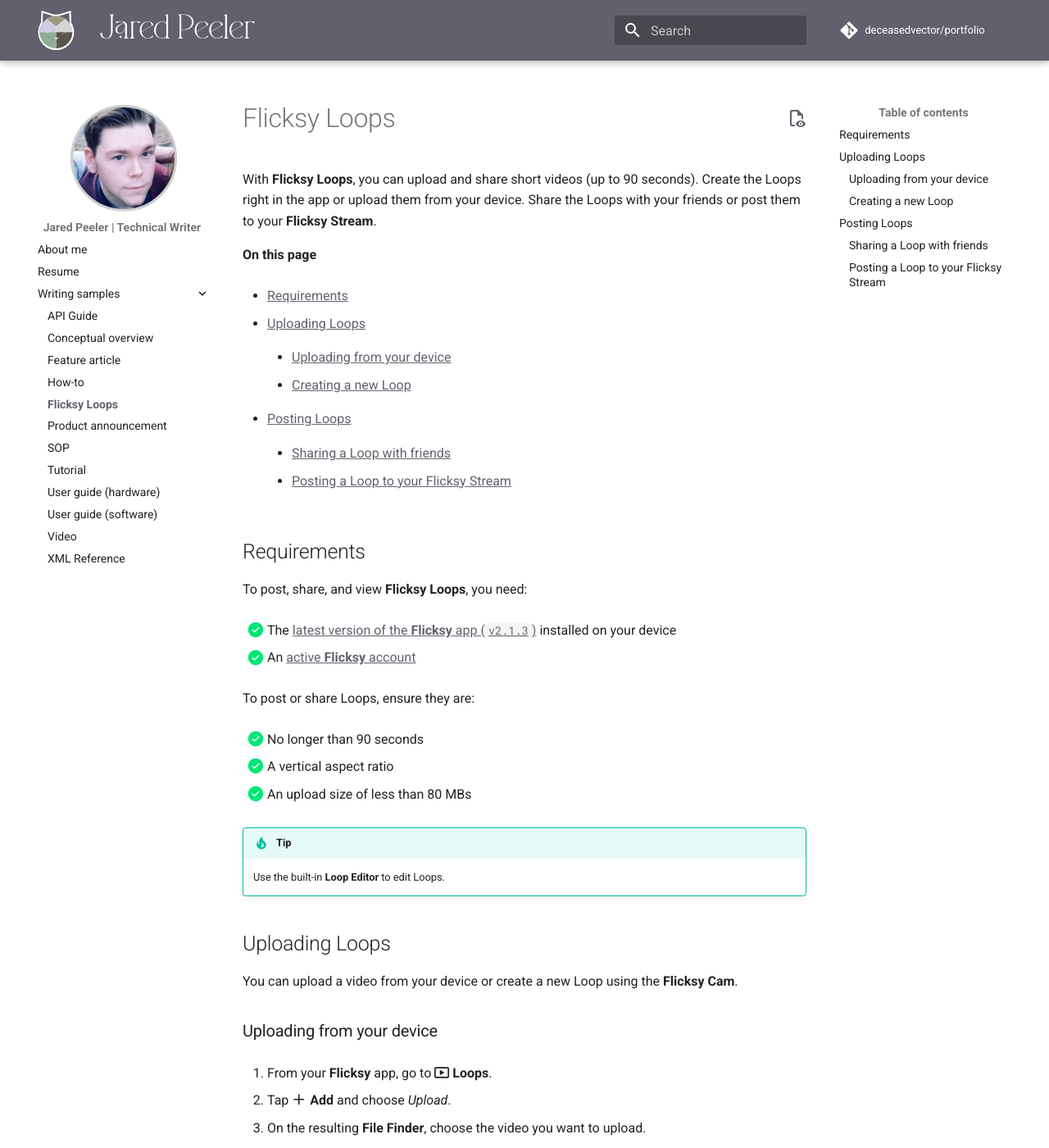
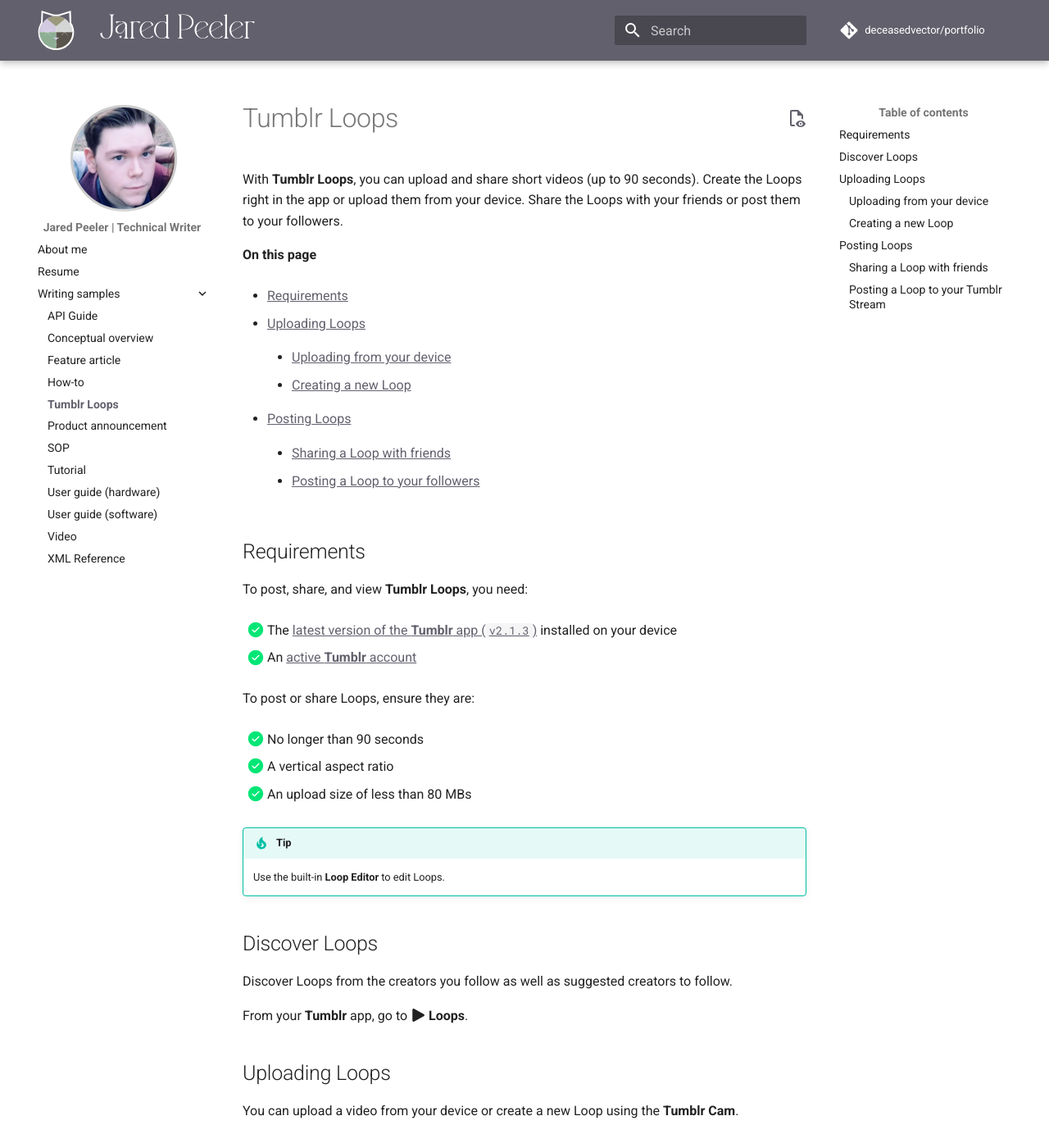
Before and after one commit to deceasedvector/portfolio, an MkDocs documentation site: the page built from docs/writing-samples/jaredpeeler-energyhub-writing-assignment.md, in a window 1280 px wide and 1400 px high. Shown: the whole window at 82% size. Built offline with MkDocs 1.6.1 and Material for MkDocs 9.7.7, drawn with Linux system fonts in a browser that asks for light colours; comment, search, counter and statistics services are not loaded; some of the changed text lies outside the part shown.

Commit message:
Update jaredpeeler-energyhub-writing-assignment.md

```diff
--- a/docs/writing-samples/jaredpeeler-energyhub-writing-assignment.md
+++ b/docs/writing-samples/jaredpeeler-energyhub-writing-assignment.md
@@ -1,8 +1,8 @@
 ---
-title: Flicksy Loops
+title: Tumblr Loops
 ---
 
-With **Flicksy Loops**, you can upload and share short videos (up to 90 seconds). Create the Loops right in the app or upload them from your device. Share the Loops with your friends or post them to your **Flicksy Stream**.
+With **Tumblr Loops**, you can upload and share short videos (up to 90 seconds). Create the Loops right in the app or upload them from your device. Share the Loops with your friends or post them to your followers.
 
 **On this page**
 
@@ -18,15 +18,15 @@
 
     - [Sharing a Loop with friends](#sharing-a-loop-with-friends)
 
-    - [Posting a Loop to your Flicksy Stream](#posting-a-loop-to-your-flickzy-stream)
+    - [Posting a Loop to your followers](#posting-a-loop-to-your-followers)
 
 ## Requirements
 
-To post, share, and view **Flicksy Loops**, you need:
+To post, share, and view **Tumblr Loops**, you need:
 
-- [x] The [latest version of the **Flicksy** app (`v2.1.3`)](#) installed on your device
+- [x] The [latest version of the **Tumblr** app (`v2.1.3`)](#) installed on your device
 
-- [x] An [active **Flicksy** account](#)
+- [x] An [active **Tumblr** account](#)
 
 To post or share Loops, ensure they are:
 
@@ -39,13 +39,19 @@
 !!! tip
     Use the built-in **Loop Editor** to edit Loops.
 
+## Discover Loops
+
+Discover Loops from the creators you follow as well as suggested creators to follow.
+
+From your **Tumblr** app, go to **:fontawesome-solid-play: Loops**.
+
 ## Uploading Loops
 
-You can upload a video from your device or create a new Loop using the **Flicksy Cam**.
+You can upload a video from your device or create a new Loop using the **Tumblr Cam**.
 
 ### Uploading from your device
 
-1. From your **Flicksy** app, go to **:octicons-video-16: Loops**.
+1. From your **Tumblr** app, go to **:fontawesome-solid-play: Loops**.
 
 1. Tap **:octicons-plus-16: Add** and choose *Upload*.
 
@@ -67,11 +73,11 @@
 
 ### Creating a new Loop
 
-1. From your **Flicksy** app, go to **:octicons-video-16: Loops**.
+1. From your **Tumblr** app, go to **:octicons-video-16: Loops**.
 
 1. Tap **:octicons-plus-16: Add** and choose *Create*.
 
-1. From the **Flicksy Cam**, tap **:material-record-circle: Record** to begin recording.
+1. From the **Tumblr Cam**, tap **:material-record-circle: Record** to begin recording.
 
     !!! note
         The recording will stop automatically once 90 seconds has elapsed.
@@ -92,7 +98,7 @@
 
 ## Posting Loops
 
-Share your Loop with your friends or post it to your **Flicksy Stream**.
+Share your Loop with your friends or post it to your **Tumblr Stream**.
 
 ### Sharing a Loop with friends
 
@@ -104,7 +110,7 @@
 
 1. Tap **Send**.
 
-### Posting a Loop to your Flicksy Stream
+### Posting a Loop to your Tumblr Stream
 
 1. With your Loop open, tap **:octicons-globe-16: Post to stream**.
 
```
